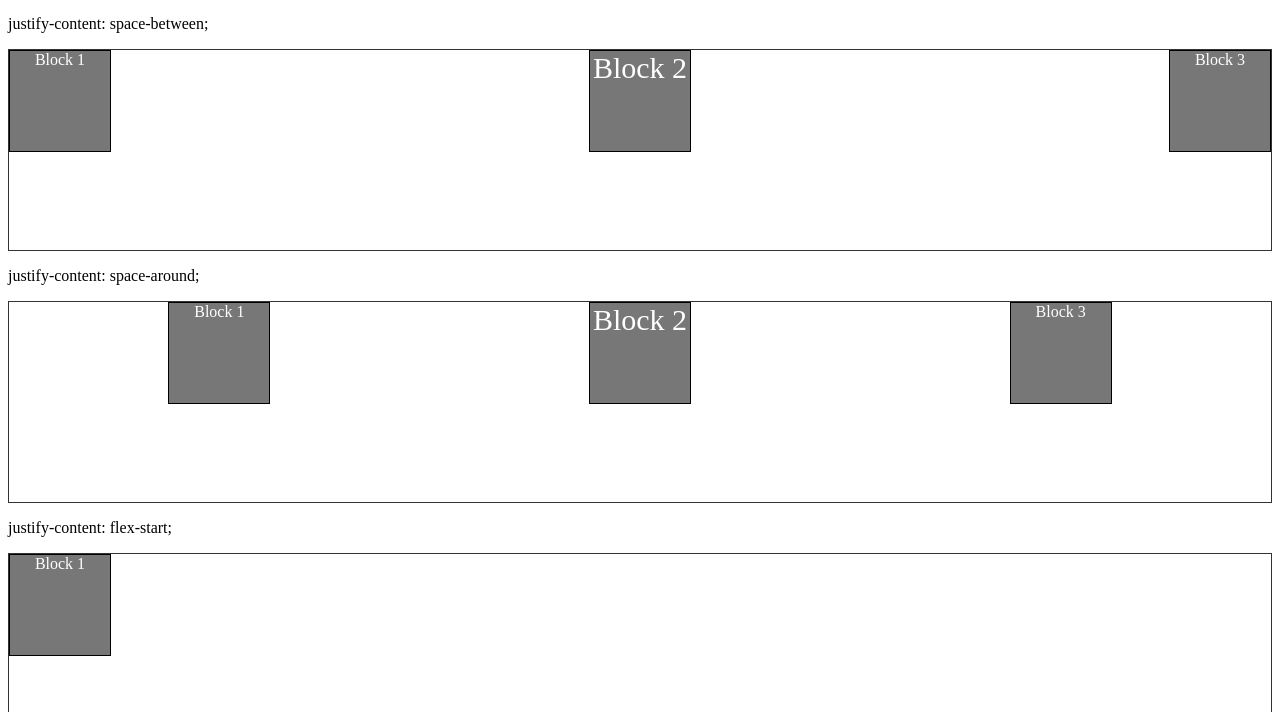
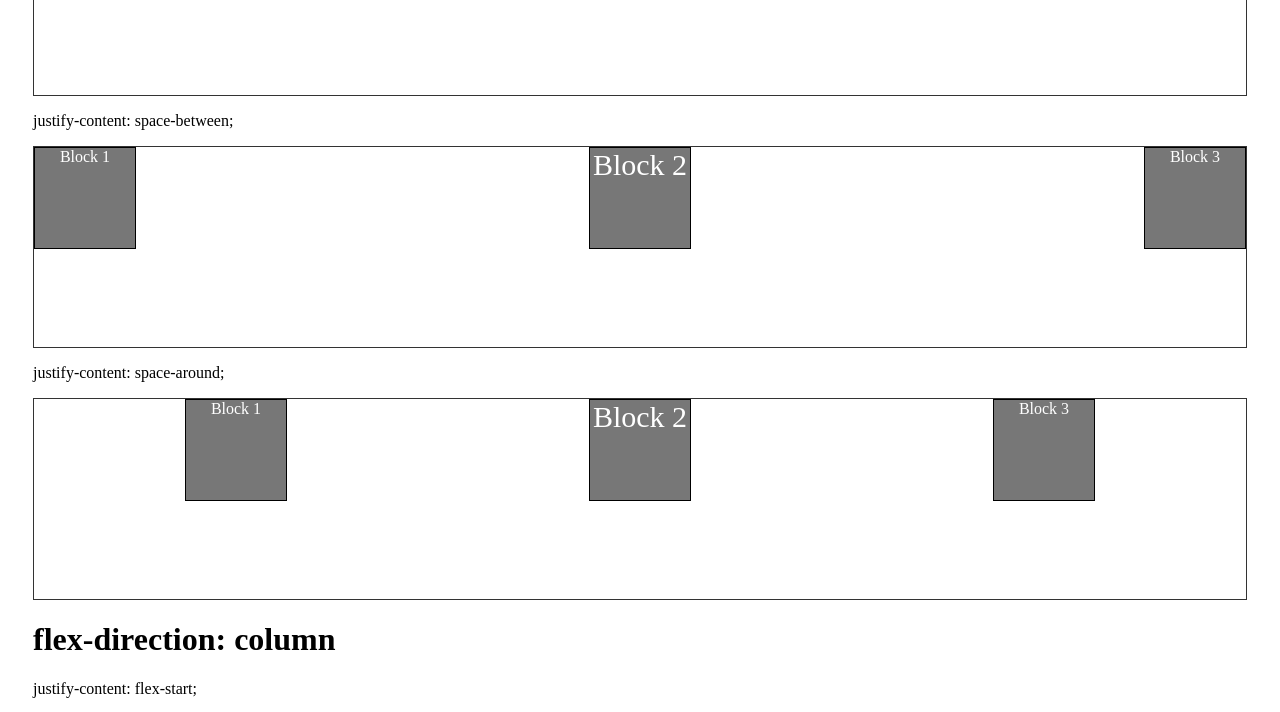
Before and after one commit to chadchristensen/flexbox, a plain HTML site: page index.html in a window 1280 px wide. Shown: the part 757-1469 px from the top of the page. Drawn offline with nearby package versions, Linux system fonts and the light colour scheme.

Commit message:
need better commit messages

```diff
--- a/index.html
+++ b/index.html
@@ -6,8 +6,7 @@
   <link rel="stylesheet" href="style.css">
 </head>
 <body>
-<!-- <h2>Flex Direction is row</h2>
-<button id="toggle-direction">Toggle flex-direction</button> -->
+ <h1>flex-direction: row</h1>
  <p>justify-content: flex-start;</p>
  <section class="flex-container-start-row">
     <div class="flex-item">
@@ -69,6 +68,7 @@
    </div>
  </section>
 
+ <h1>flex-direction: column</h1>
  <p>justify-content: flex-start;</p>
  <section class="flex-container-start-col">
     <div class="flex-item">
--- a/style.css
+++ b/style.css
@@ -1,3 +1,7 @@
+body {
+  padding: 25px;
+}
+
 div {
   width: 100px;
   height: 100px;
@@ -35,7 +39,7 @@ section {
   -webkit-justify-content: flex-start;
   -ms-flex-pack: start;
   justify-content: flex-start;
- /* align-items: baseline;*/
+  /*align-items: baseline;*/
 
 }
 
```
Also changed, not shown: 1 other file.
